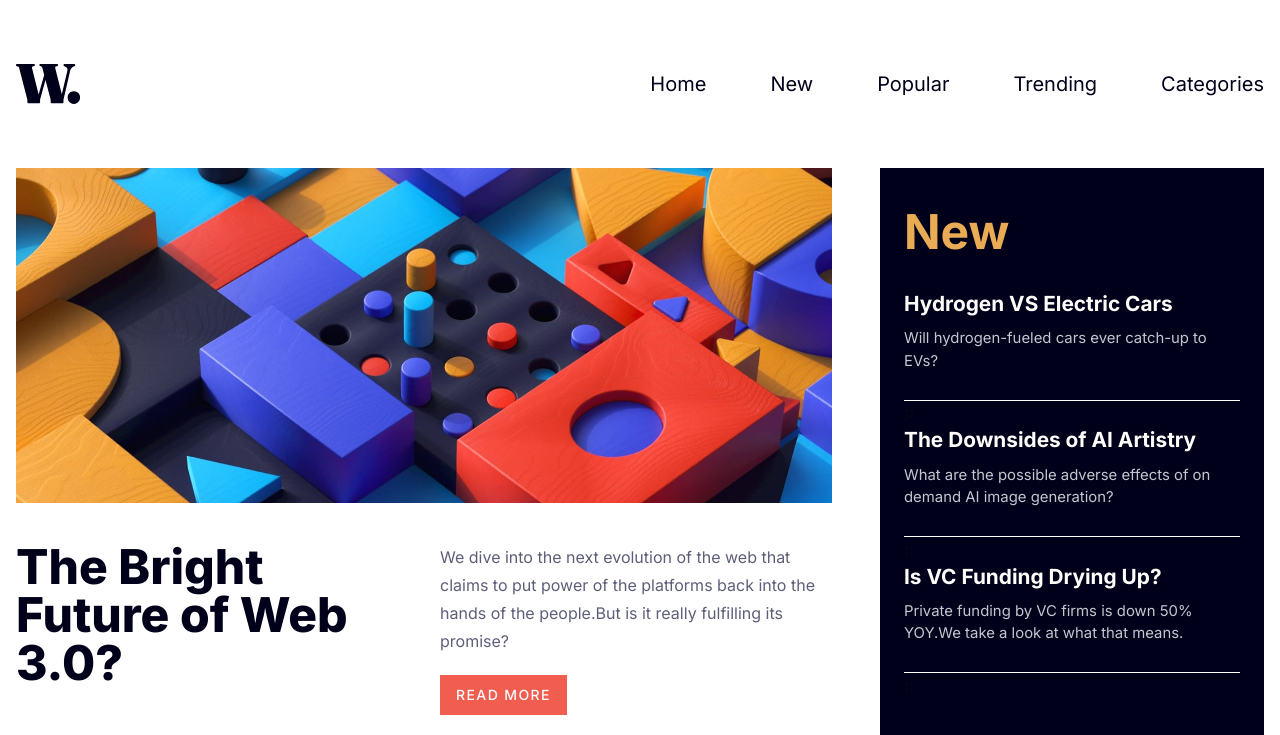
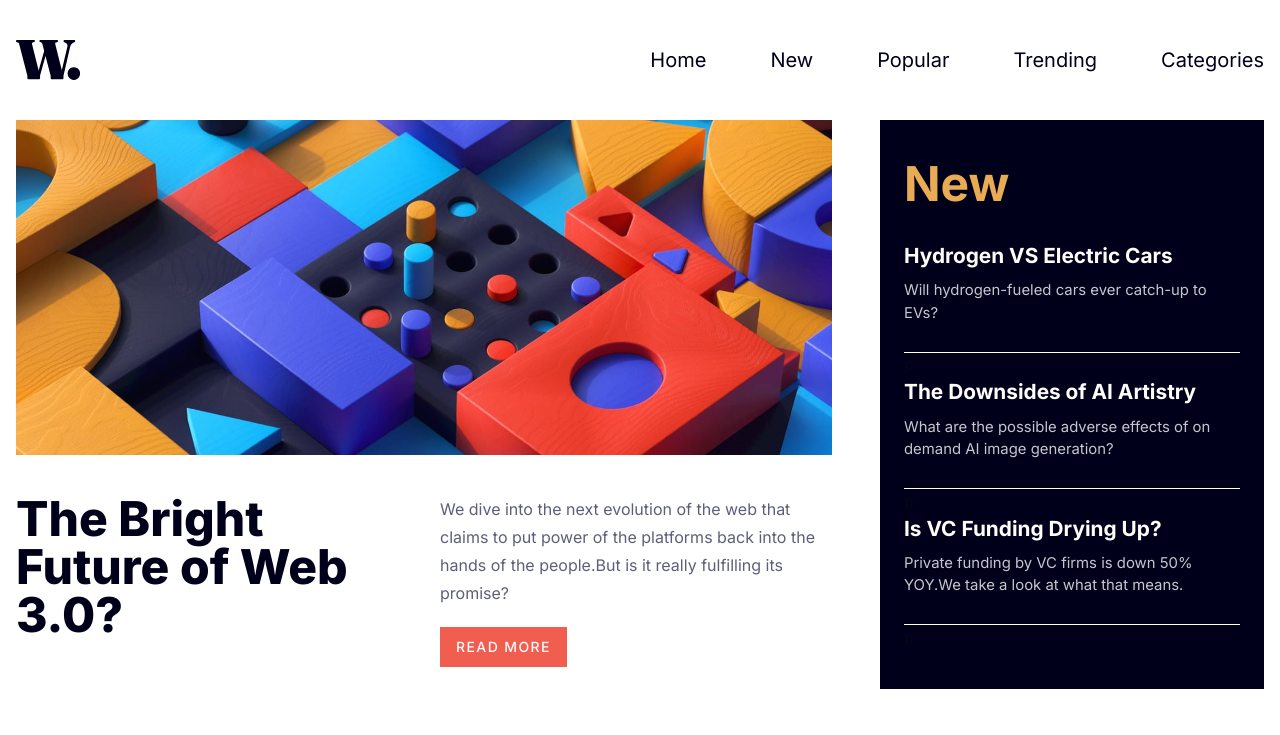
Before and after one commit to giannis198/News-homepage, a Next.js app: page / in a window 1280 px wide. Shown: the top 735 px of the page. Built offline with nearby package versions, Linux system fonts and the light colour scheme.

Commit message:
style:image priority removed

```diff
--- a/components/Navbar.tsx
+++ b/components/Navbar.tsx
@@ -4,7 +4,7 @@ import NavLinks from "./NavLinks";
 
 const Navbar = () => {
   return (
-    <nav className="container my-6 flex items-center justify-between lg:py-10">
+    <nav className="container my-6 flex items-center justify-between lg:my-10">
       <Image src="/logo.svg" height={40} width={65} alt="w" />
       <MobileMenu />
       <div className="hidden lg:block">
--- a/components/Section1.tsx
+++ b/components/Section1.tsx
@@ -14,7 +14,6 @@ const Section1 = () => {
           alt="image web 3 mobile"
         />
         <Image
-          priority
           className="hidden lg:block"
           src="/image-web-3-desktop.jpg"
           width={1440}
@@ -22,14 +21,13 @@ const Section1 = () => {
           alt="image web 3 mobile"
         />
       </div>
-      <div>
+
       <Link
         href="#"
         className="text-5xl font-extrabold text-very_dark_blue hover:text-soft_red"
       >
         The Bright Future of Web 3.0?
       </Link>
-      </div>
 
       <div className="space-y-5">
         <p className="font-normal leading-7 text-dark_grayish_blue">
```
Lines whose indentation alone changed are shown as unchanged.
